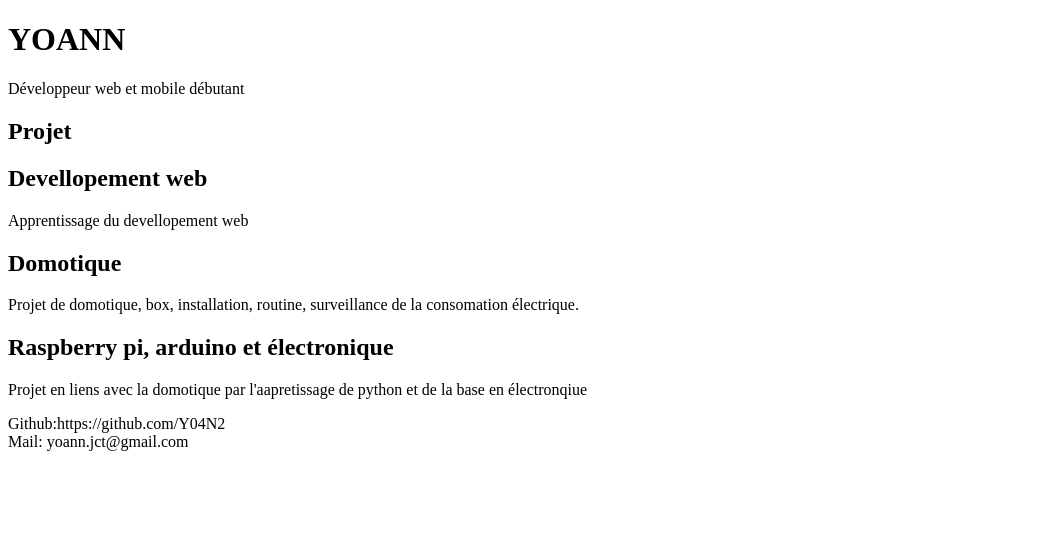
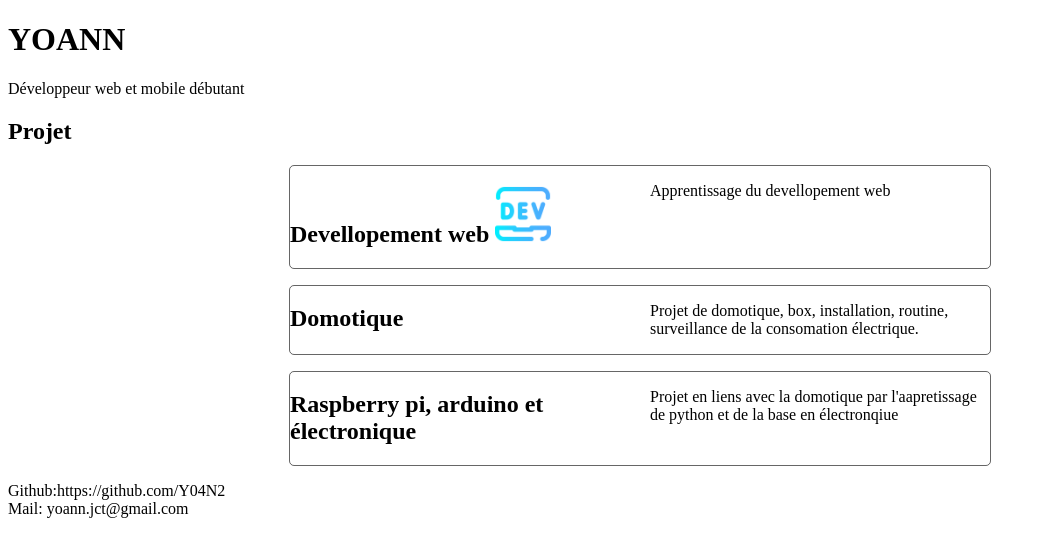
Before and after one commit to Y04N2/Portfolio, a plain HTML site: page index.html in a window 1280 px wide. Shown: the whole page, without its empty margins (0-1046 px from the left). Drawn offline with Linux system fonts and the light colour scheme.

Commit message:
css et logo

```diff
--- a/index.html
+++ b/index.html
@@ -3,6 +3,7 @@
 <head>
    <meta charset="UTF-8">
    <meta name="viewport" content="width=device-width, initial-scale=1.0">
+   <link rel="stylesheet" href="style.css">
    <title>Mon Portfolio</title>
 </head>
 <body>
@@ -10,20 +11,28 @@
       <h1>YOANN</h1>
       <p>Développeur web et mobile débutant</p>
    </header>
+
    <section class="projet"><!--projets -->
       <h1>Projet</h1>
       <div class="card">
-         <h2>Devellopement web</h2>
-         <p>Apprentissage du devellopement web</p>
+         <h2>Devellopement web
+            <img src="dev.png" alt="logo" width="56px"/>
+         </h2>
+         <p>
+            Apprentissage du devellopement web
+         </p>
       </div>
+
       <div class="card">
          <h2>Domotique</h2>
          <p>Projet de domotique, box, installation, routine, surveillance de la consomation électrique.</p>
       </div>
+
       <div class="card">
          <h2>Raspberry pi, arduino et électronique</h2>
          <p>Projet en liens avec la domotique par l'aapretissage de python et de la base en électronqiue</p>
       </div>
+
    </section>
 
    <section class="contact"><!-- Contact-->
--- /dev/null
+++ b/style.css
@@ -0,0 +1,13 @@
+.card {
+   border : 1px solid #00000099 ;
+   border-radius: 5px ;
+   max-width: 700px;
+   margin: 1rem auto;
+   display: grid;
+   grid-template-columns: repeat(auto-fill, minmax(230px, 1fr));
+   grid-gap: 20px;
+}
+.img {
+   height: auto ;
+   max-width: 100%;
+}
```
Also changed, not shown: dev.png (added), 1 other file.
